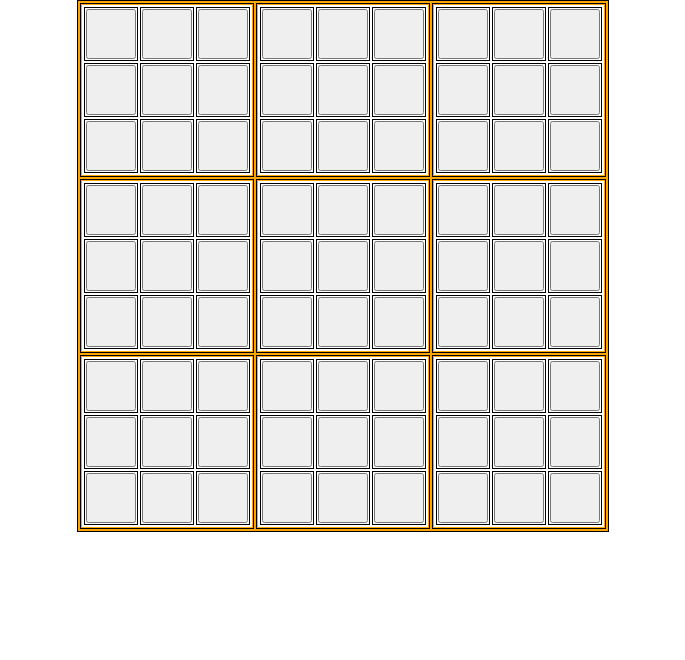
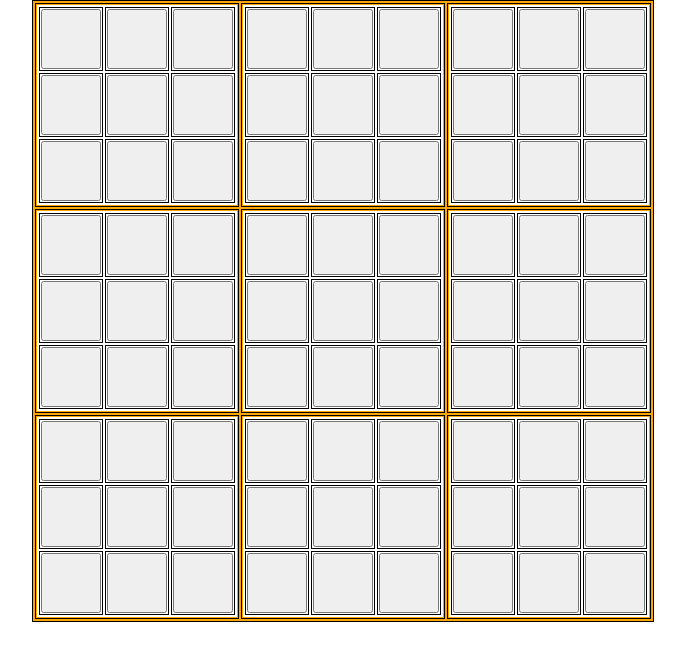
Before and after one commit to jeongj99/ultimate-tic-tac-toe, a React (Create React App) app: page / in a window 1280 px wide. Shown: the top 660 px of the page, without its empty margins (297-982 px from the left). Built offline with nearby package versions, Linux system fonts and the light colour scheme.

Commit message:
Add styling so the board does not shrink in size after winning a cell

```diff
--- a/src/components/Tictactoe.css
+++ b/src/components/Tictactoe.css
@@ -1,5 +1,7 @@
 .individual-board {
   background-color: white;
+  height: 100%;
+  width: 100%;
 }
 
 .individual {
--- a/src/components/Ultimate.css
+++ b/src/components/Ultimate.css
@@ -11,4 +11,6 @@
   text-align: center;
   vertical-align: middle;
   border: 1px solid black;
+  height: 200px;
+  width: 200px;
 }
```
